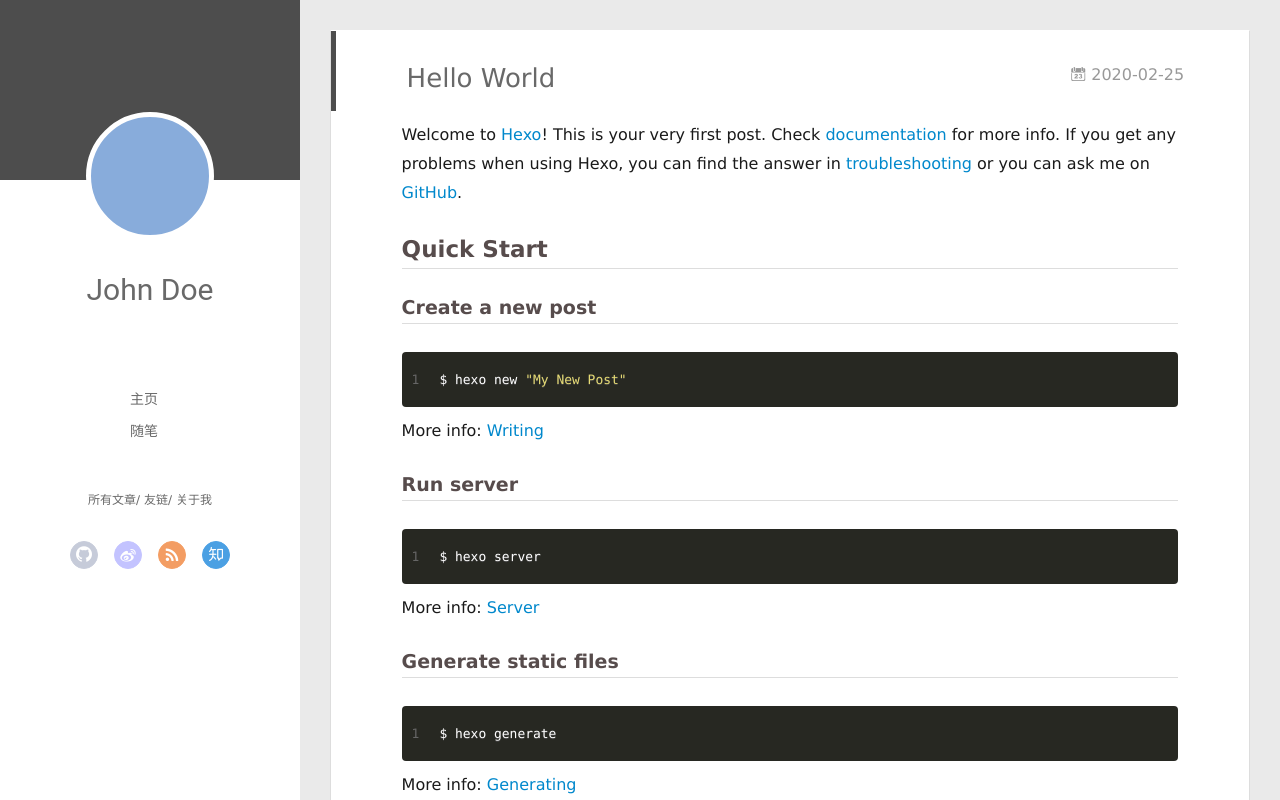
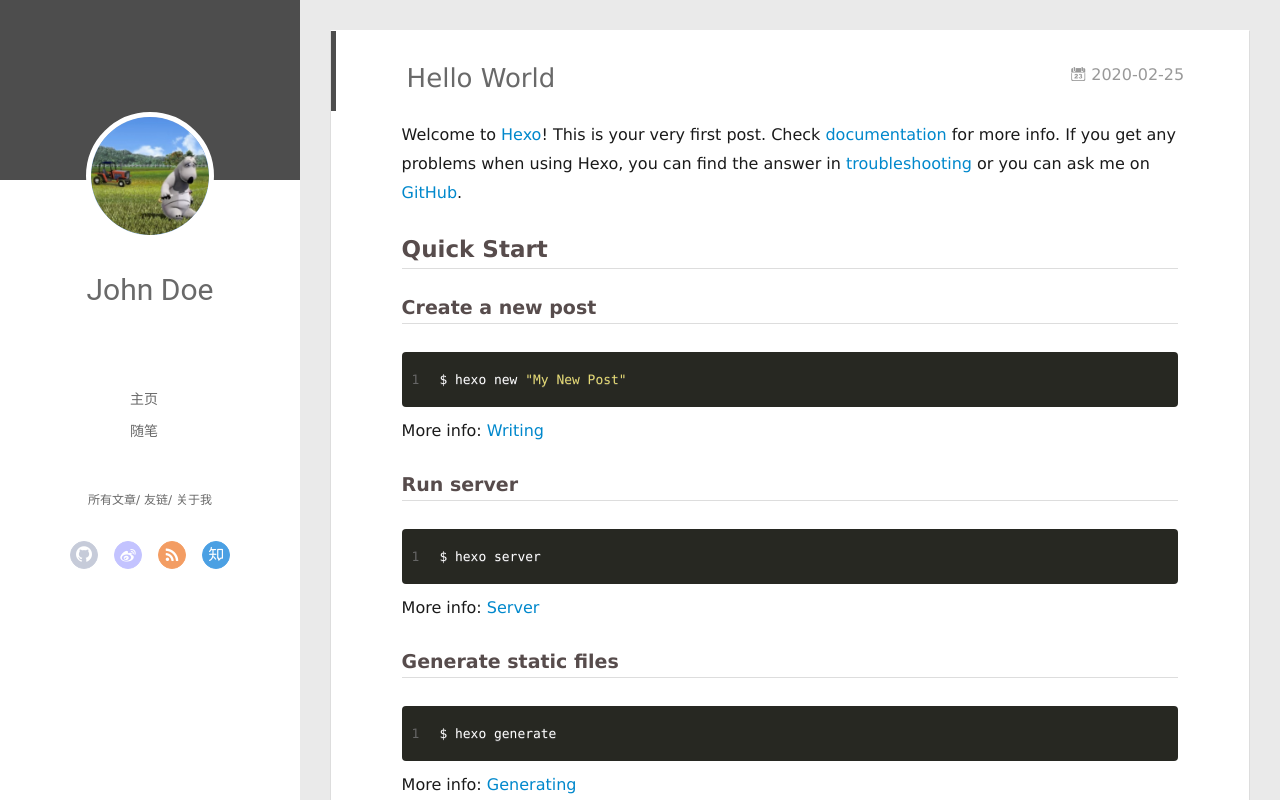
Before and after one commit to 1546429401/1546429401.github.io, a plain HTML site: page 2020/02/25/hello-world/index.html in a window 1280 px wide. Drawn offline with Linux system fonts and the light colour scheme; no server answers.

Commit message:
Site updated: 2020-02-29 11:50:14

```diff
--- a/2020/02/25/hello-world/index.html
+++ b/2020/02/25/hello-world/index.html
@@ -47,7 +47,7 @@
 <div class="intrude-less">
 	<header id="header" class="inner">
 		<a href="/" class="profilepic">
-			<img src="" class="js-avatar">
+			<img src="/img/blogp.png" class="js-avatar">
 		</a>
 		<hgroup>
 		  <h1 class="header-author"><a href="/">John Doe</a></h1>
@@ -105,7 +105,7 @@
 	<div class="intrude-less">
 		<header id="header" class="inner">
 			<div class="profilepic">
-				<img src="" class="js-avatar">
+				<img src="/img/blogp.png" class="js-avatar">
 			</div>
 			<hgroup>
 			  <h1 class="header-author js-header-author">John Doe</h1>
```
Also changed, not shown: 2020/02/25/我的第一篇博客文章/index.html (+2 -2 lines), archives/2020/02/index.html (+2 -2 lines), archives/2020/index.html (+2 -2 lines), archives/index.html (+2 -2 lines), index.html (+2 -2 lines), img/blogp.png (added).
